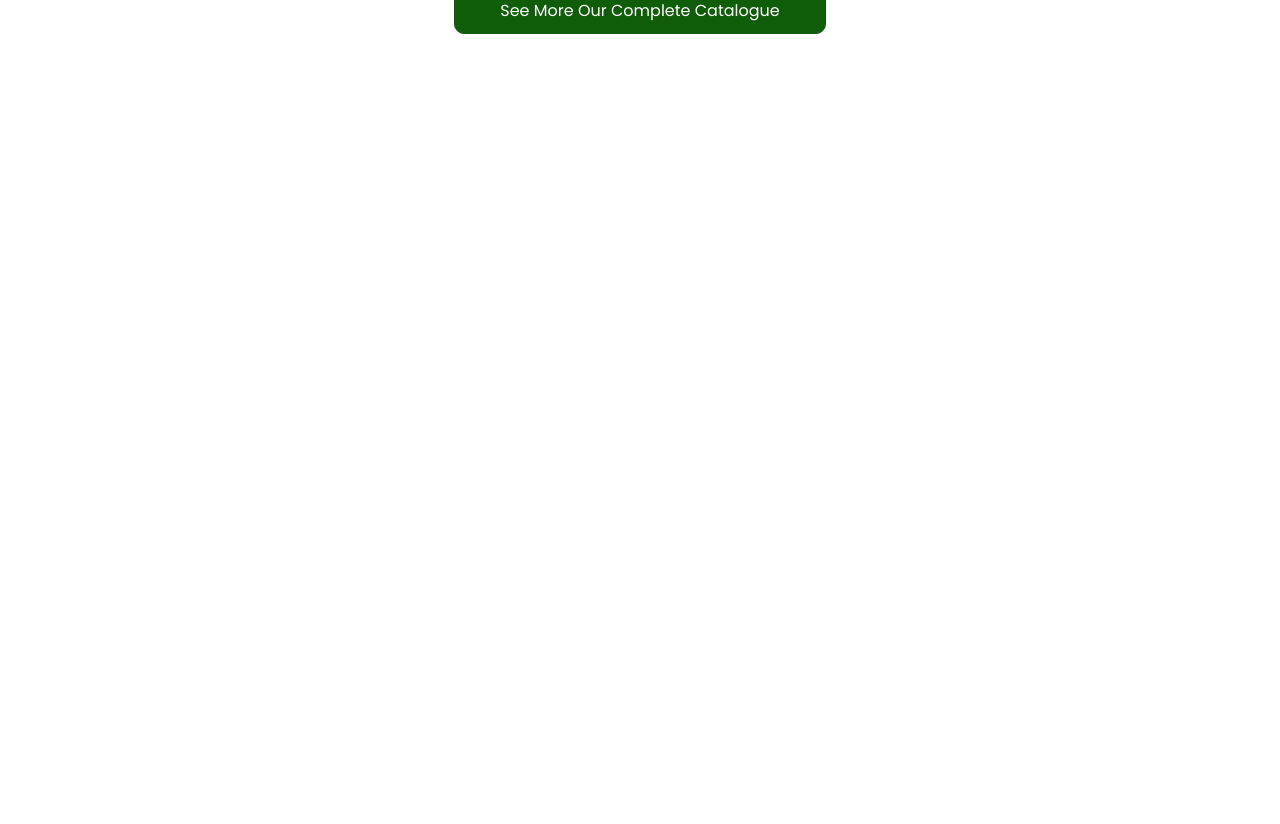
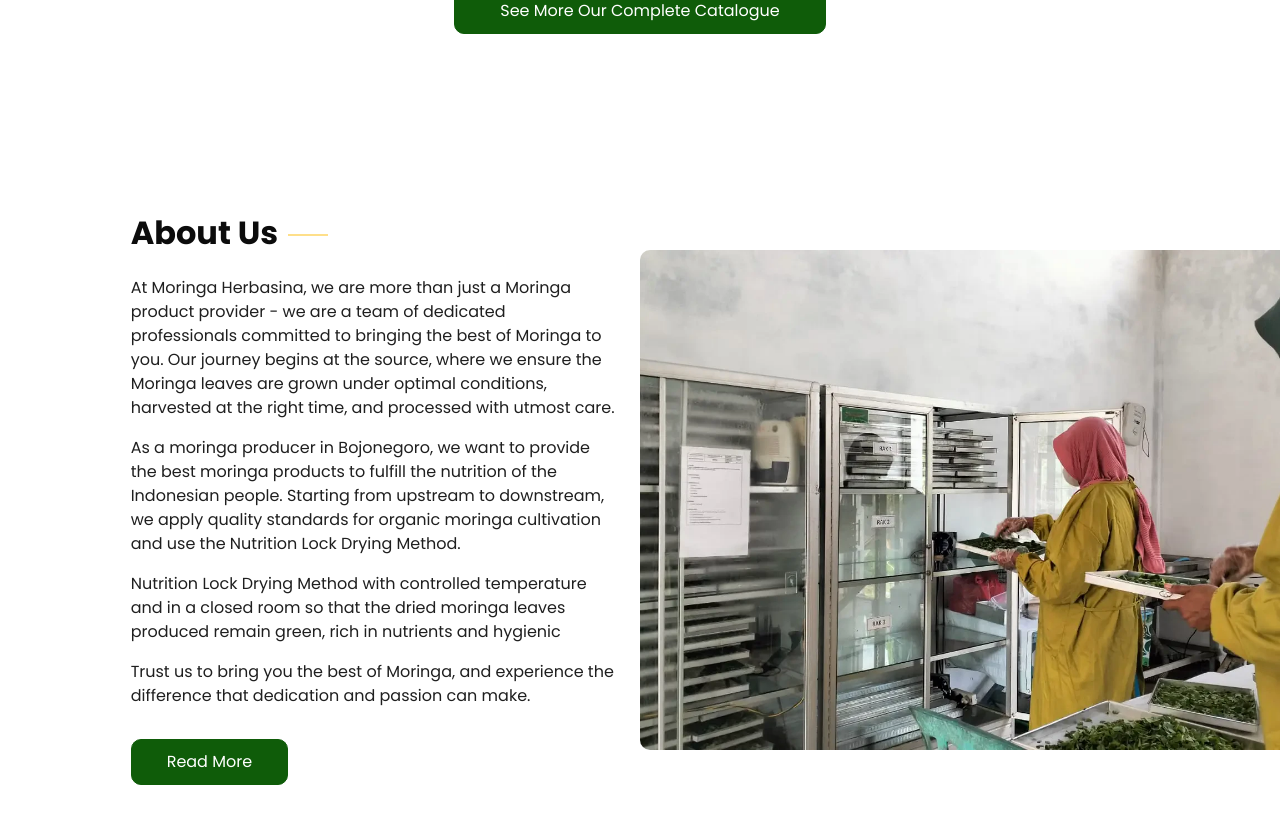
Before and after one commit to fbhikmawan/moringaherbasina-next, a Next.js app in the folder next/: page / in a window 1280 px wide. Shown: the part 1640-2464 px from the top of the page. Before the commit the page ends 1764 px from the top, so only its background shows below. Built offline with nearby package versions, Linux system fonts and the light colour scheme; no server answers; a web font is replaced by a local one.

Commit message:
next | add About section

```diff
--- a/next/app/page.tsx
+++ b/next/app/page.tsx
@@ -3,6 +3,7 @@
 import SliderSection from '@/sections/SliderSection'
 import HeaderSection from '@/sections/HeaderSection'
 import ProductSection from '@/sections/ProductSection'
+import AboutSection from '@/sections/AboutSection'
 
 
 export const metadata: Metadata = {
@@ -17,6 +18,7 @@
         <SliderSection />
       </div>
       <ProductSection layoutPadding={true} isTopPage={true} />
+      <AboutSection isTopPage={true} layoutPadding={true} />
     </>
   );
 }
--- /dev/null
+++ b/next/sections/AboutSection.tsx
@@ -0,0 +1,62 @@
+import React from 'react'
+import Image from 'next/image'
+import Link from 'next/link'
+
+import AboutUs from '@/assets/images/about-us.webp'
+
+import './about-section.scss'
+
+type AboutSectionProps = {
+  layoutPadding?: boolean;
+  isTopPage?: boolean;
+}
+
+export default function AboutSection({ layoutPadding, isTopPage }: AboutSectionProps) {
+  const paddingClass = layoutPadding ? "layout_padding" : '';
+
+  return (
+    <section id="about" className={`about_section ${paddingClass}`}>
+      <div className="container-fluid">
+        <div className="row">
+          <div className="p-3 p-md-4 py-lg-0 col-lg-5 offset-lg-1">
+            <div className="detail-box pr-md-2">
+              <div className="heading_container">
+                <h2>
+                  About Us
+                </h2>
+              </div>
+              <p className="detail_p_mt">
+                At Moringa Herbasina, we are more than just a Moringa product provider - we are a team of dedicated professionals committed to bringing the best of Moringa to you. Our journey begins at the source, where we ensure the Moringa leaves are grown under optimal conditions, harvested at the right time, and processed with utmost care. </p>
+              <p className="detail_p_mt">
+                As a moringa producer in Bojonegoro, we want to provide the best moringa products to fulfill the nutrition of the Indonesian people. Starting from upstream to downstream, we apply quality standards for organic moringa cultivation and use the Nutrition Lock Drying Method. </p>
+              <p className="detail_p_mt">
+                Nutrition Lock Drying Method with controlled temperature and in a closed room so that the dried moringa leaves produced remain green, rich in nutrients and hygienic</p>
+              <p className="detail_p_mt">
+                Trust us to bring you the best of Moringa, and experience the difference that dedication and passion can make.</p>
+
+              {isTopPage ? (
+                <Link href="/about" prefetch={true}>
+                  Read More
+                </Link>
+              ) : (
+                <>
+                  <Link href="/contact" prefetch={true} className="mx-2">
+                    Contact Us
+                  </Link>
+                  <Link href="/achievements" prefetch={true} className="mx-2">
+                    See More Our Journeys
+                  </Link>
+                </>
+              )}
+            </div>
+          </div>
+          <div className="col-lg-6 px-0">
+            <div className="img-box ">
+              <Image src={AboutUs} className="box_img" alt="About Us" fill style={{ objectFit: 'cover' }} sizes="(min-width: 1024px) 50vw, (min-width: 768px) 75vw, 100vw" />
+            </div>
+          </div>
+        </div>
+      </div>
+    </section>
+  )
+}
--- /dev/null
+++ b/next/sections/about-section.scss
@@ -0,0 +1,47 @@
+@import "~bootstrap/scss/functions";
+@import "~bootstrap/scss/variables";
+@import "~bootstrap/scss/mixins";
+
+.about_section {
+  .row {
+    -webkit-box-align: center;
+    -ms-flex-align: center;
+    align-items: center;
+  }
+  .img-box {
+    position: relative;
+    overflow: hidden;
+    height: 500px;
+
+    @include media-breakpoint-up(lg) {
+      border-top-left-radius: 10px;
+      border-bottom-left-radius: 10px;
+    }
+
+    img {
+      width: 100%;
+    }
+  }
+  .detail-box {
+    p {
+      color: #1f1f1f;
+      margin-top: 15px;
+    }
+    a {
+      display: inline-block;
+      padding: 10px 35px;
+      background-color: #0f5c09;
+      color: #ffffff;
+      border-radius: 0px;
+      -webkit-transition: all 0.3s;
+      transition: all 0.3s;
+      border: 1px solid #0f5c09;
+      margin-top: 15px;
+      border-radius: 10px;
+      &:hover {
+        background-color: white;
+        color: #0f5c09;
+      }
+    }
+  }
+}
```
